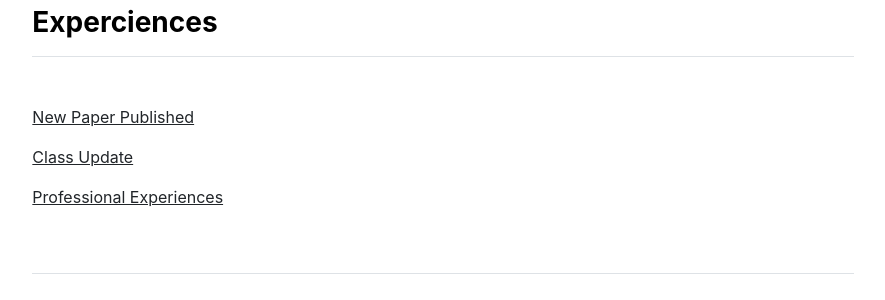
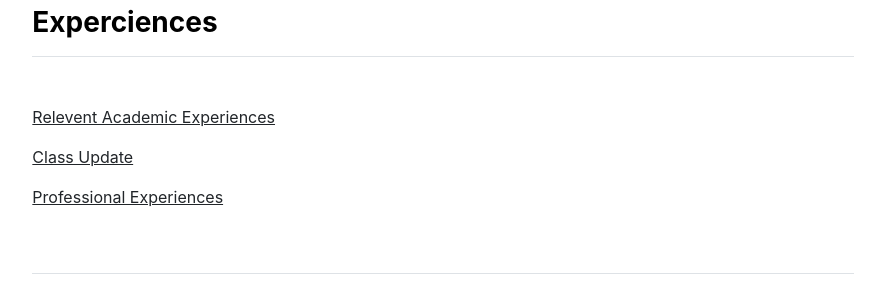
Before and after one commit to dukerosen/personal-website, a Jekyll site: the page built from index.md, in a window 1280 px wide. Shown: the part 723-1023 px from the top of the page, without its empty margins (197-1082 px from the left). Built offline with Jekyll 4.4.1, drawn with Linux system fonts in a browser that asks for light colours.

Commit message:
Update 2020-03-01-new-paper-published.md

```diff
--- a/_posts/2020-03-01-new-paper-published.md
+++ b/_posts/2020-03-01-new-paper-published.md
@@ -1,6 +1,6 @@
 ---
 layout: post
-title: "New Paper Published"
+title: "Relevent Academic Experiences"
 ---
 
 Lorem ipsum dolor sit amet, consectetur adipiscing elit. Proin consequat quam vel augue sollicitudin mollis in quis lorem. Nunc congue risus id lorem accumsan malesuada. Quisque odio velit, faucibus ac urna id, tristique scelerisque elit. Morbi tempor interdum ligula, gravida sagittis purus aliquam non. Vivamus vulputate risus orci, eu dictum lectus consectetur sed. Maecenas tempus ligula eget faucibus tincidunt. Donec imperdiet ut diam nec fermentum. Donec finibus quis orci vitae iaculis. Fusce sed est est. Vivamus augue ligula, lobortis in felis et, gravida tincidunt tellus. Maecenas volutpat ultricies ornare. Aliquam fringilla ex dictum maximus aliquet. Sed et scelerisque diam, quis semper sapien. Maecenas ut ante nunc. Cras in turpis ut orci dignissim facilisis ac eget est. Vestibulum et congue arcu.
```
